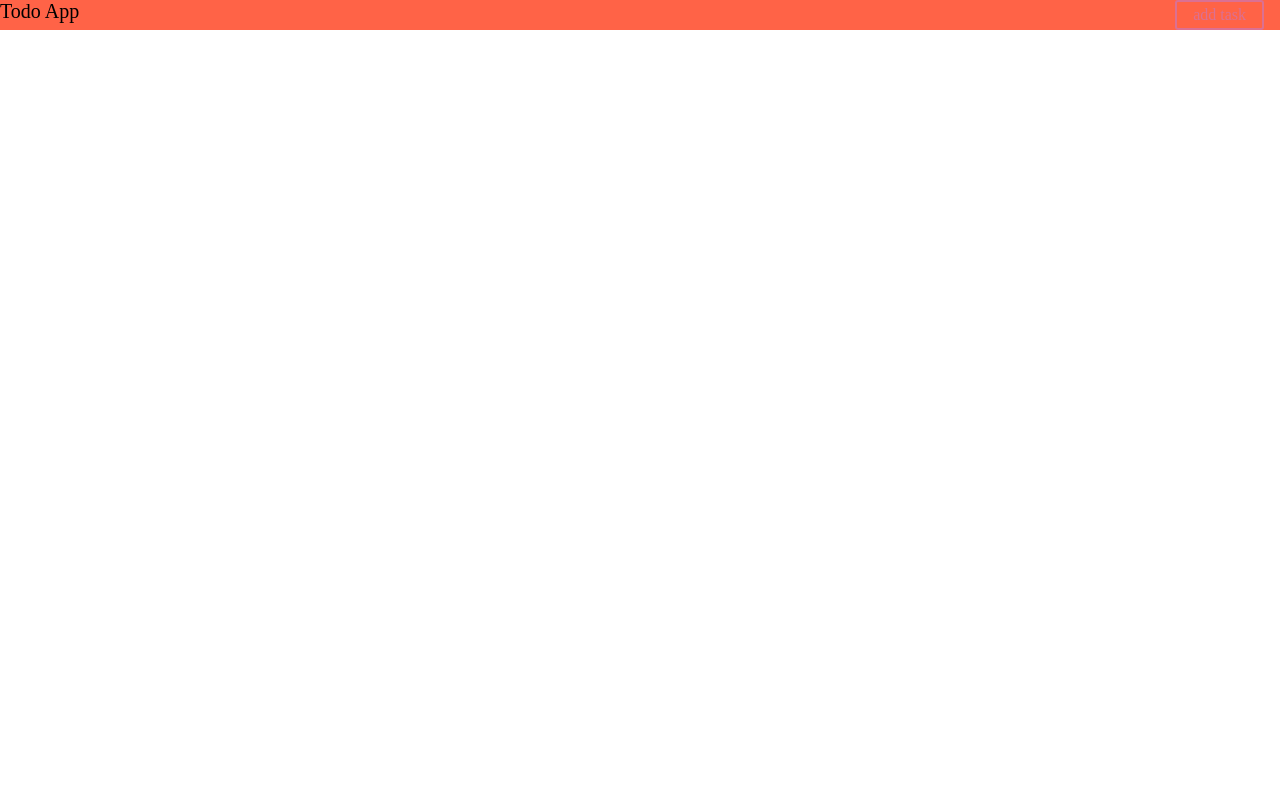
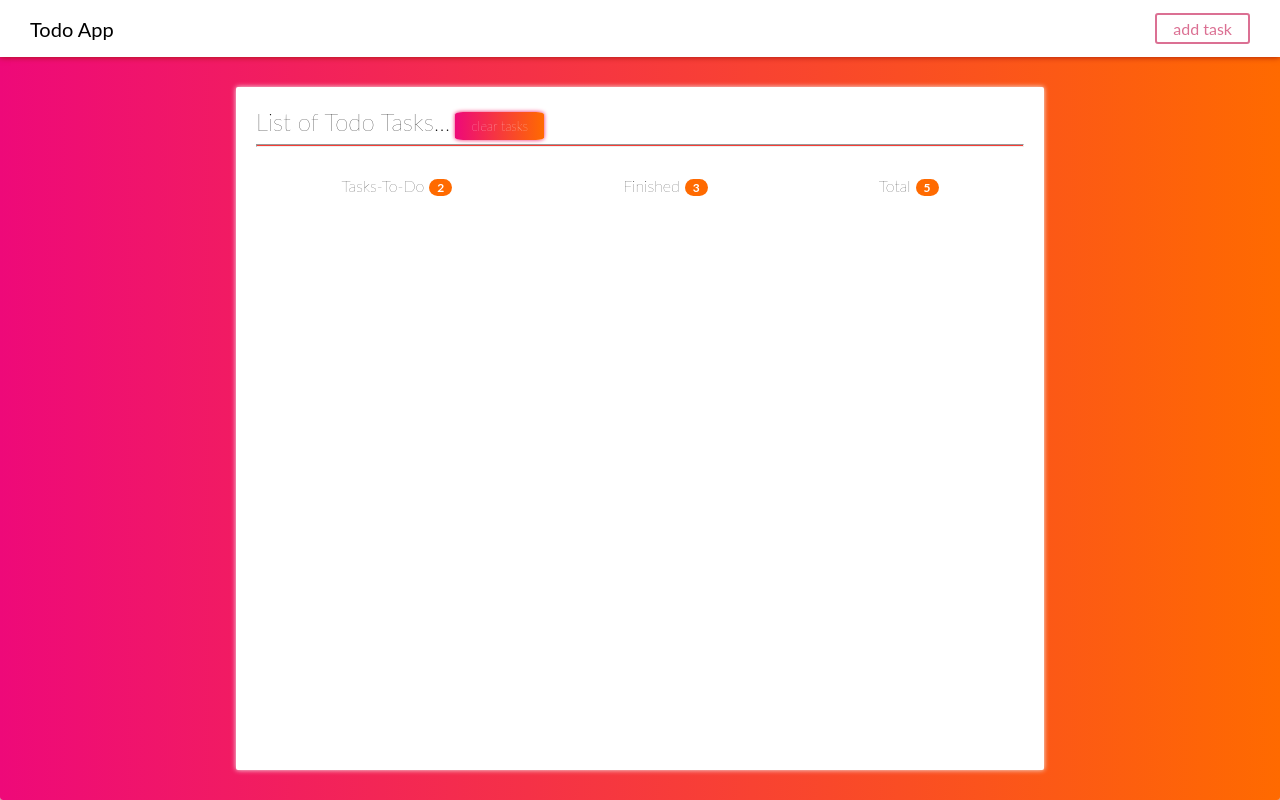
Before and after one commit to sujilnt/AdvancedTodo, a React app: page / in a window 1280 px wide. Built offline with nearby package versions, Linux system fonts and the light colour scheme.

Commit message:
Basic Setup complete for display Tasks.

```diff
--- a/src/Components/App/App.css
+++ b/src/Components/App/App.css
@@ -8,6 +8,7 @@
 body {
 	margin: 0;
 	padding: 0;
+	font-family: 'lato', 'roboto', 'Times New Roman', Times, serif;
 }
 .container {
 	height: 100%;
--- a/src/Components/Button/Button.js
+++ b/src/Components/Button/Button.js
@@ -1,8 +1,8 @@
 import React, { Fragment } from 'react';
 import styled from 'styled-components';
-
+const defaultcolor = `red`;
 const ButtonStyle = styled.div`
-	background: ${props => props.background || "#ea2b1fbf"};
+	background: ${props => props.background || defaultcolor };
     color: white;
     padding: 7px;
     position: relative;
@@ -14,7 +14,7 @@ const ButtonStyle = styled.div`
     text-align: center;
 
 	:hover{
-		background: ${props=> props.hoverBackground || "#ea2b1fbf"};
+		background: ${props=> props.hoverBackground || defaultcolor};
 	    box-shadow: 0px 0px 4px #61210f;
 	}
 `;
--- a/src/Components/Modal/Modal.css
+++ b/src/Components/Modal/Modal.css
@@ -4,8 +4,9 @@
 	left: auto;
 	width: 100%;
 	height: 100%;
-	background: #000000bf;
+	background: rgba(0, 0, 0, 0.75);
 	display: flex;
 	flex-direction: column;
 	justify-content: center;
+	z-index: 9999;
 }
--- a/src/Components/NavBar/NavBar.css
+++ b/src/Components/NavBar/NavBar.css
@@ -3,8 +3,10 @@
 	flex-direction: row;
 	justify-content: space-between;
 	width: 100%;
-	background: tomato;
-	color: ;
+	background: white;
+	padding: 13px 0px;
+	align-items: center;
+	box-shadow: 0px 0px 6px #a1150c;
 }
 
 .addButton {
@@ -27,8 +29,12 @@
 	position: relative;
 	margin: 0px 15%;
 	border-radius: 2px;
+	animation: fadeIN 2s;
 }
 
+.navbar > div {
+	margin: 0 30px;
+}
 @media only screen and (max-width: 900px) {
 	.ModalContent {
 		margin: 0;
--- /dev/null
+++ b/src/Components/Section/Section.js
@@ -0,0 +1,25 @@
+import React,{Component} from "react";
+
+
+class Section extends Component{
+    render(){
+        const {incomplete,completed,total} = this.props;
+        return(
+            <div className="flexBoxInline" style={{justifyContent: "space-around"}}>
+                <h4 className="heading4">
+                    Tasks-To-Do
+                    <span className="tag">{incomplete}</span>
+                </h4>
+                <h4 className="heading4">
+                Finished
+                    <span className="tag">{completed}</span>
+                </h4>
+                <h4 className="heading4">Total
+                 <span className="tag" >{total}</span>
+                </h4>
+            </div>
+        )
+    }
+}
+
+export default Section;
--- a/src/Components/TodoContainer/TodoContainer.css
+++ b/src/Components/TodoContainer/TodoContainer.css
@@ -1,25 +1,84 @@
 .appContainer {
-	background: white;
-	width: 60%;
+	background: linear-gradient(to right, #ee0979, #ff6a00);
 	display: flex;
 	flex-direction: column;
 	position: relative;
-	height: 90vh;
-	width: 60vw;
+	height: 100vh;
+	width: 100vw;
 	box-shadow: 0px 1px 4px #61210f;
 	border-radius: 3px;
 }
 
-@media only screen and (max-width: 900px) {
-	.appContainer {
-		height: 95vh;
-		width: 95vw;
+.todoBoard {
+	justify-content: center;
+	align-self: center;
+	position: relative;
+	margin: 30px 0;
+	width: 60%;
+	background: white;
+	border-radius: 2px;
+	box-shadow: 0px 0px 5px #f0f0f0;
+	height: 100%;
+	z-index: 0;
+	animation: fadeIN 2s;
+	padding: 20px;
+}
+@keyframes fadeIN {
+	from {
+		opacity: 0;
+	}
+
+	to {
+		opacity: 1;
 	}
 }
 
-@media only screen and (max-width: 600px) {
-	.appContainer {
-		height: 100vh;
-		width: 100vw;
+@media only screen and (max-width: 900px) {
+	.todoBoard {
+		width: 90%;
 	}
 }
+
+.heading4,
+.h2style {
+	font-weight: 100;
+}
+
+.h2style {
+	margin: 0px 0 7px 0;
+}
+.hrstyle {
+	height: 1px;
+	background: rgb(247, 62, 54);
+	border-radius: 0px;
+}
+
+.clearTasks {
+	text-align: right;
+	color: white;
+	font-size: 13px;
+	background: linear-gradient(to right, #ee0979, #ff6a00);
+	width: 62px;
+	padding: 6px 16px;
+	border-radius: 9%;
+	text-transform: none;
+	text-decoration: none;
+	box-shadow: 0px 0px 4px #f11a65;
+	cursor: pointer;
+	margin: 0 5px;
+	transition: background 1.5s;
+}
+
+.clearTasks:hover {
+	background: linear-gradient(to right, #ff6a00, #ee0979);
+}
+
+.tag {
+	background: #ff6a00;
+	padding: 1px 8px;
+	border-radius: 27px;
+	color: white;
+	font-size: 12px;
+	font-weight: bold;
+	margin-left: 5px;
+}
--- a/src/Components/TodoContainer/TodoContainer.js
+++ b/src/Components/TodoContainer/TodoContainer.js
@@ -2,10 +2,14 @@ import React, { Component } from 'react';
 import './TodoContainer.css';
 import Navbar from '../NavBar/NavBar';
 import todoData from "../../data";
+import Section from "../Section/Section.js";
 class TodoContainer extends Component {
 	state={
 		data: todoData
 	}
+	clearData = (e)=>{
+     console.log("clear the data");
+	};
 	addDataFunction = (e)=>{
 		console.log("currentData is ....",e);
 		this.setState((prev,props)=>({
@@ -13,10 +17,23 @@ class TodoContainer extends Component {
 		}));
 	}
 	render(){
+		const total = this.state.data.length;
+		//const incomplete = _.
 		console.log(this.state.data);
 		return (
-			<div>
+			<div className="appContainer">
 				<Navbar  addTaskFunc={this.addDataFunction}/>
+				<div className="todoBoard">
+				 <h2 className="h2style"> List of Todo Tasks...
+				           <span className="clearTasks" onClick={this.clearData}>clear tasks</span>
+				 </h2>
+				 <hr className="hrstyle"/>
+				 <Section
+				 		incomplete={2}
+						completed={3}
+						total={5}
+				 />
+				</div>
 			</div>
 		);
 	}
--- a/src/Utils/utils.js
+++ b/src/Utils/utils.js
@@ -21,6 +21,8 @@ const lowerCaseFirstLetter= (letter)=>{
 const geneateID = ()=>{
   return new Date().getTime().toString(36);
 };
+
+
 export default {
     mergeStateToObjects,
     lowerCaseFirstLetter,
```
Also changed, not shown: src/Components/DisplayTasks/DisplayTasks.js (added).
